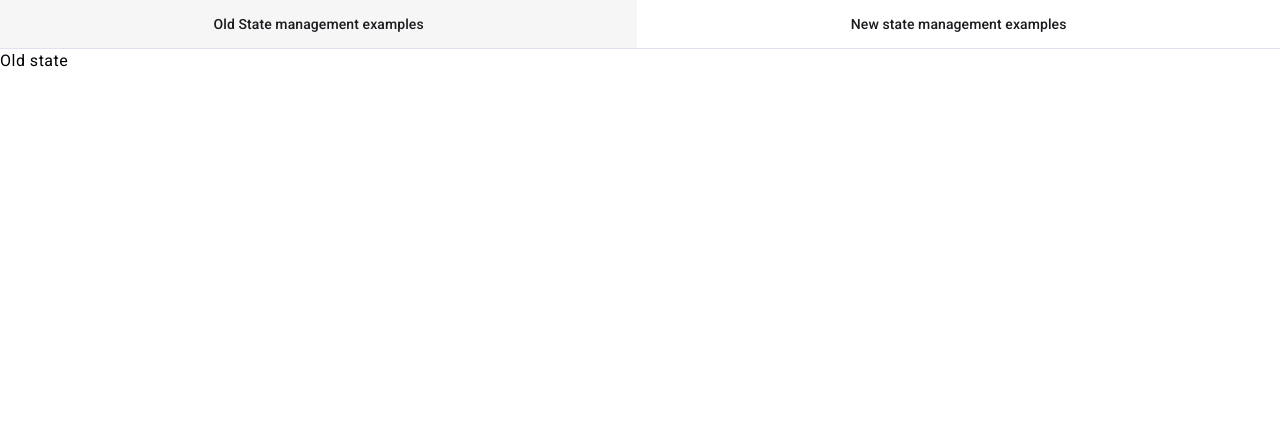
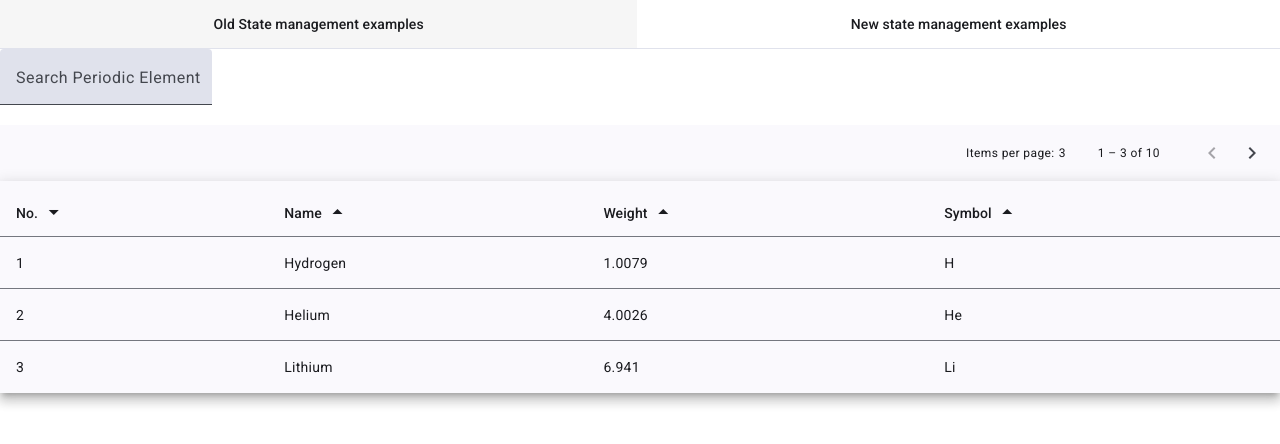
Before and after one commit to KirilZafirov/ManagingStateWithSignals, an Angular app: page / in a window 1280 px wide. Shown: the top 444 px of the page. Built offline with nearby package versions, Linux system fonts and the light colour scheme.

Commit message:
Make default state with component properties for handling the state

```diff
--- a/src/app/old-state-example.component.html
+++ b/src/app/old-state-example.component.html
@@ -1 +1,63 @@
-Old state
+<mat-form-field class="w-full primary">
+  <mat-label>
+    Search Periodic Element
+  </mat-label>
+  <input matInput [attr.type]="'text'" type="text" #searchField [placeholder]="' Search Periodic Element'"
+  [(ngModel)]="search"  (change)="searchItem()"/>
+
+
+  <button matSuffix mat-icon-button>
+    <mat-icon fontIcon="search" />
+  </button>
+</mat-form-field>
+
+<mat-paginator [length]='total' [pageIndex]="page" [pageSize]='pageSize'
+  (page)="changePage($event)" />
+
+<table mat-table [dataSource]="availableData || []" class="mat-elevation-z8">
+
+  <!--- Note that these columns can be defined in any order.
+        The actual rendered columns are set as a property on the row definition" -->
+
+  <!-- Position Column -->
+  <ng-container matColumnDef="position">
+    <th mat-header-cell *matHeaderCellDef (click)="sortBy('position',0, 'number')">
+      No.
+      <mat-icon aria-hidden="false" [fontIcon]="sortOrder | sortOrderIcon: 'position':0">
+      </mat-icon>
+    </th>
+    <td mat-cell *matCellDef="let element"> {{element.position}} </td>
+  </ng-container>
+
+  <!-- Name Column -->
+  <ng-container matColumnDef="name">
+    <th mat-header-cell *matHeaderCellDef (click)="sortBy('name',1)">
+      Name
+      <mat-icon aria-hidden="false" [fontIcon]="sortOrder | sortOrderIcon: 'name':1">
+      </mat-icon>
+    </th>
+    <td mat-cell *matCellDef="let element"> {{element.name}} </td>
+  </ng-container>
+
+  <!-- Weight Column -->
+  <ng-container matColumnDef="weight">
+    <th mat-header-cell *matHeaderCellDef (click)="sortBy('weight',2, 'number')">
+      Weight
+      <mat-icon aria-hidden="false" [fontIcon]="sortOrder | sortOrderIcon: 'weight':2">
+      </mat-icon>
+    </th>
+    <td mat-cell *matCellDef="let element"> {{element.weight}} </td>
+  </ng-container>
+
+  <!-- Symbol Column -->
+  <ng-container matColumnDef="symbol">
+    <th mat-header-cell *matHeaderCellDef (click)="sortBy('symbol',3)"> Symbol
+      <mat-icon aria-hidden="false" [fontIcon]="sortOrder | sortOrderIcon: 'symbol':3">
+      </mat-icon>
+    </th>
+    <td mat-cell *matCellDef="let element"> {{element.symbol}} </td>
+  </ng-container>
+
+  <tr mat-header-row *matHeaderRowDef="displayedColumns"></tr>
+  <tr mat-row *matRowDef="let row; columns: displayedColumns;"></tr>
+</table>
--- a/src/app/old-state-example.component.ts
+++ b/src/app/old-state-example.component.ts
@@ -1,11 +1,114 @@
-import { ChangeDetectionStrategy, Component } from '@angular/core';
+import { ChangeDetectionStrategy, Component, inject } from '@angular/core';
+import { ReactiveFormsModule, FormsModule, UntypedFormControl } from '@angular/forms';
+import { MatButtonModule } from '@angular/material/button';
+import { MatFormField, MatLabel } from '@angular/material/form-field';
+import { MatIcon } from '@angular/material/icon';
+import { MatInput } from '@angular/material/input';
+import { MatPaginator, PageEvent } from '@angular/material/paginator';
+import { MatTableModule } from '@angular/material/table';
+import { Subject, debounceTime, distinctUntilChanged, filter, of, tap } from 'rxjs';
+import { SortOrderIconPipe } from './sort-order.pipe';
+import { UiStateService } from './uiState.service';
+import { ELEMENT_DATA } from './data';
+import { AsyncPipe } from '@angular/common';
+import { DEFAULT_PAGE_SIZE, PeriodicElement, SortOrderType } from './models';
+import { defaultSearchFunction, genericSortItems, getPagedData } from './utils';
 
 @Component({
   standalone: true,
-  imports: [],
+  imports: [
+    MatTableModule,
+    MatIcon,
+    SortOrderIconPipe,
+    ReactiveFormsModule,
+    FormsModule,
+    MatPaginator,
+    MatIcon,
+    AsyncPipe,
+    MatButtonModule,
+    MatInput, MatFormField, MatLabel],
   templateUrl: './old-state-example.component.html',
+  styles: [`
+    :host {
+        table {
+          width: 100%;
+        }
+        mat-icon {
+          line-height: 1.5em;
+        }
+      }
+    `],
   changeDetection: ChangeDetectionStrategy.OnPush
 })
 export class OldStateComponent {
+  search = '';
+
+  total = 0;
+  totalPages = 0;
+  page = 0;
+  pageSize = DEFAULT_PAGE_SIZE;
+  sortOrder = {
+    key: 'position',
+    activeIndex: 0,
+    sortOrder: SortOrderType.ASC
+  };
+  displayedColumns = ['position', 'name', 'weight', 'symbol'];
+  searchFields = ['name', 'weight', 'symbol'];
+  copyOfAllData: PeriodicElement[] = [];
+  availableData: PeriodicElement[] = [];
+
+
+  ngOnInit() {
+    of(ELEMENT_DATA).pipe(
+      tap(response => {
+        this.total = response.length;
+        this.copyOfAllData = structuredClone(response);
+        this.availableData = [...(getPagedData<PeriodicElement>(0, DEFAULT_PAGE_SIZE, response) ?? [])]
+        this.page = 0;
+        this.pageSize = DEFAULT_PAGE_SIZE;
+        this.total = response.length;
+        this.totalPages = response.length / DEFAULT_PAGE_SIZE;
+      })
+    ).subscribe();
+  }
+
+  searchItem() {
+    this.availableData = [...(getPagedData<PeriodicElement>(0, DEFAULT_PAGE_SIZE, defaultSearchFunction(this.search, this.copyOfAllData, this.searchFields)))],
+      this.page = 0,
+      this.pageSize = DEFAULT_PAGE_SIZE,
+      this.total = this.availableData.length,
+      this.totalPages = this.availableData.length / DEFAULT_PAGE_SIZE,
+      this.sortOrder = {
+        key: 'position',
+        activeIndex: 0,
+        sortOrder: SortOrderType.ASC
+      }
+  }
+  sortBy(key: string, activeIndex: number, type?: string) {
+
+    const allData = structuredClone(ELEMENT_DATA);
+    const sortBy = {
+      key,
+      activeIndex,
+      type,
+      sortOrder: this.sortOrder.key === key && this.sortOrder.sortOrder === SortOrderType.ASC ? SortOrderType.DESC : SortOrderType.ASC
+    }
+
+    genericSortItems({
+      key: key,
+      activeIndex: activeIndex,
+      type: type,
+      sortOrder: sortBy.sortOrder
+    }, allData);
+
+    this.availableData = [...(getPagedData<PeriodicElement>(0, DEFAULT_PAGE_SIZE, allData))]
+  }
+
+  changePage(event: PageEvent) {
+    this.page = event.pageIndex;
+    this.pageSize = event.pageSize,
+      this.availableData = [...getPagedData<PeriodicElement>(event.pageIndex, event.pageSize, this.copyOfAllData)]
+  };
+
 
 }
```
